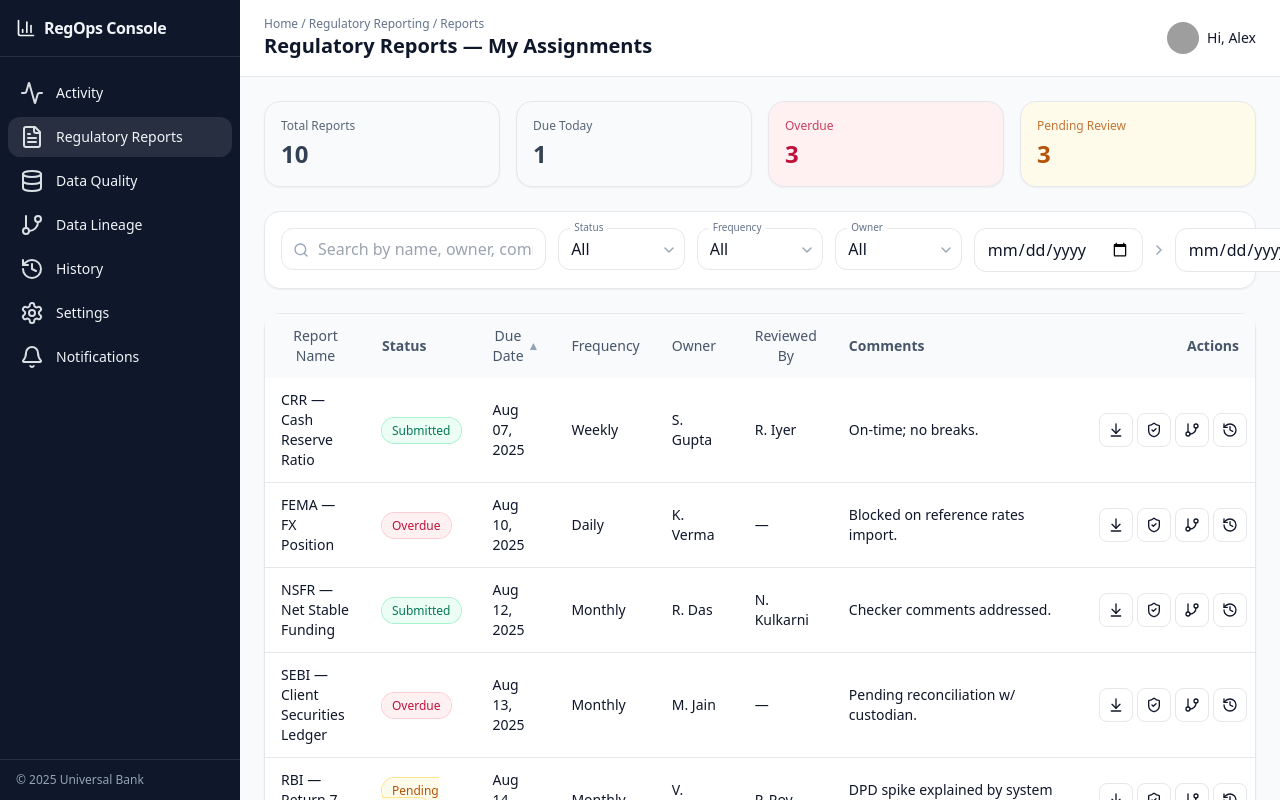
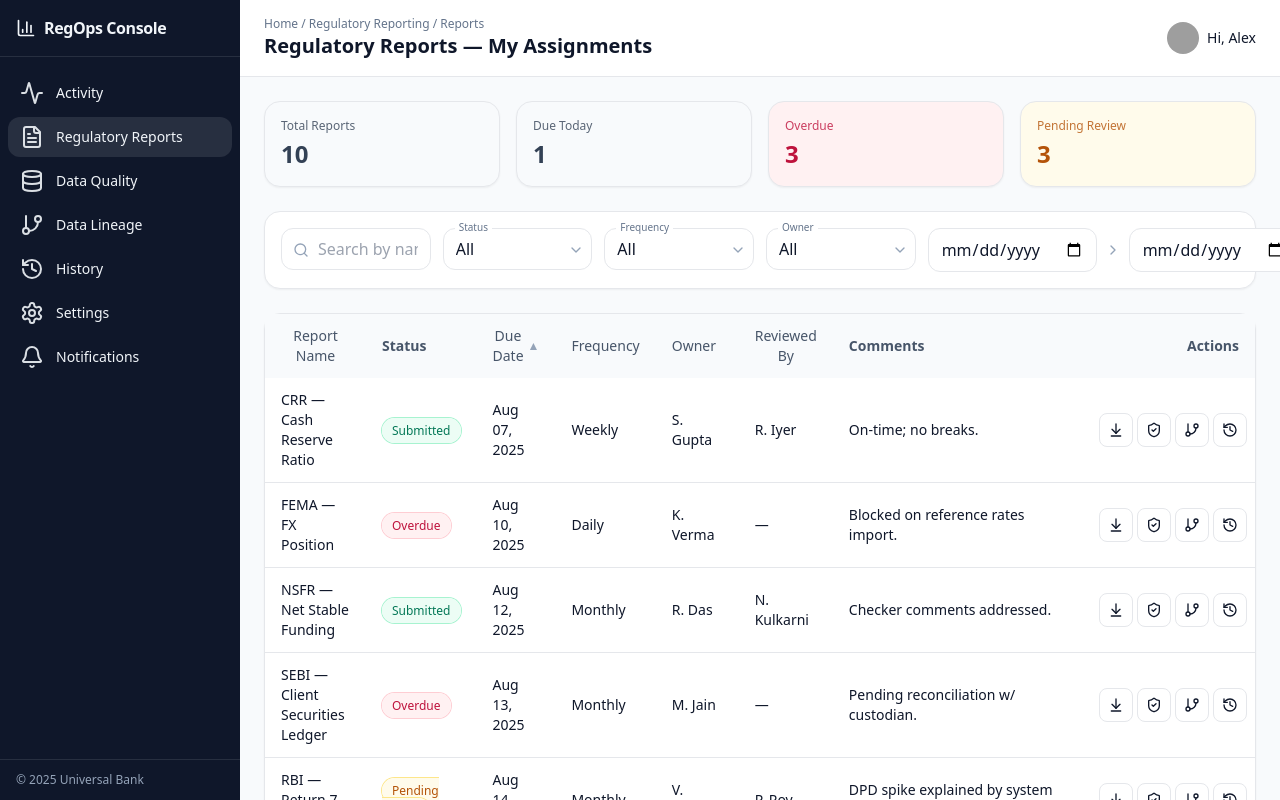
Before and after one commit to luckyakhi/regops-reposts-grid, a React (Vite) app: page / in a window 1280 px wide. Built offline with nearby package versions, Linux system fonts and the light colour scheme; grey boxes are pictures that could not be loaded.

Commit message:
Reduce search field width to prevent overflow

```diff
--- a/src/App.jsx
+++ b/src/App.jsx
@@ -277,15 +277,15 @@ export default function RegulatoryReportsMockup() {
 
               {/* Search Filters */}
               <div className="bg-white rounded-2xl border p-4 shadow-sm">
-                <div className="grid grid-cols-1 md:grid-cols-2 lg:grid-cols-7 gap-3">
-                  <div className="lg:col-span-2 relative">
+                <div className="grid grid-cols-1 md:grid-cols-2 lg:grid-cols-6 gap-3">
+                  <div className="lg:col-span-1 relative min-w-0">
                     <SearchIcon className="w-4 h-4 absolute left-3 top-1/2 -translate-y-1/2 text-slate-400" />
                     <input
                       type="text"
                       value={search}
                       onChange={(e) => setSearch(e.target.value)}
                       placeholder="Search by name, owner, comment…"
-                      className="w-full pl-9 pr-3 py-2 rounded-xl border focus:ring-2 focus:ring-slate-300 outline-none"
+                      className="w-full min-w-0 pl-9 pr-3 py-2 rounded-xl border focus:ring-2 focus:ring-slate-300 outline-none"
                     />
                   </div>
                   <Select label="Status" value={status} setValue={setStatus} options={["", ...STATUSES]} />
```
